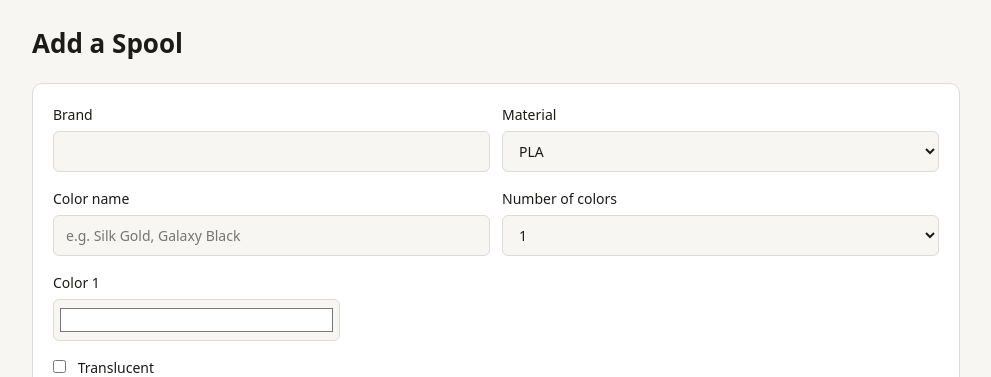
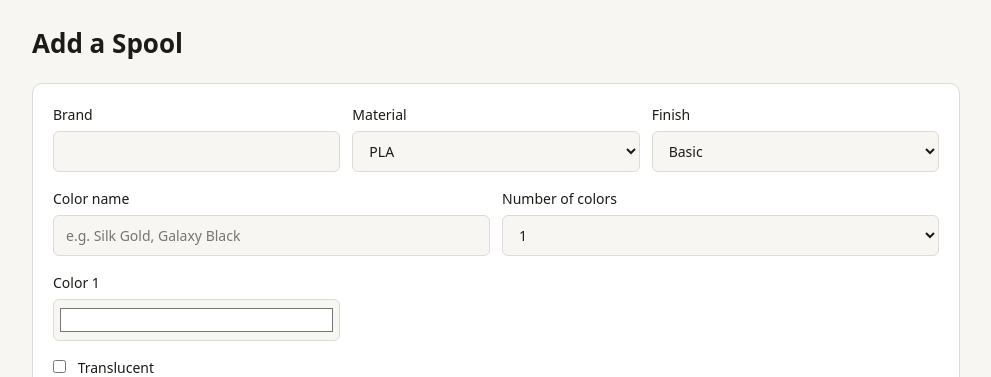
Before and after one commit to louisdimaano/spool-manager, a Flask app: page /spools/new in a window 1280 px wide. Shown: the part 68-445 px from the top of the page, without its empty margins (144-1135 px from the left). Run offline with Flask 3, Linux system fonts and the light colour scheme.

Commit message:
Added finish option to spoolmanager

```diff
--- a/app.py
+++ b/app.py
@@ -15,6 +15,7 @@ app.jinja_env.globals["stock_level"] = stock_level
 
 
 MATERIALS = ["PLA", "PETG", "ABS", "ASA", "TPU", "Other"]
+FINISHES = ["Basic", "Matte", "Silk", "Glow", "Sparkle", "Marble", "Wood"]
 LOW_STOCK_G = 150
 HEX_COLOR = re.compile(r"#[0-9a-fA-F]{6}")
 CHECKERBOARD = "repeating-conic-gradient(#d9d9d9 0% 25%, #ffffff 0% 50%) 0 0 / 16px 16px"
@@ -63,7 +64,10 @@ def read_spool_form(form):
     color = form.get("color", "").strip()
     if not (brand and material and color):
         errors.append("Brand, material, and color are required.")
-
+    finish = form.get("finish", "Basic")
+    if finish not in FINISHES:
+        errors.append("Pick a valid finish.")
+        finish = "Basic"
     color_count = form.get("color_count", "1")
     if color_count not in ("1", "2", "3"):
         errors.append("Pick 1, 2, or 3 colors.")
@@ -116,6 +120,9 @@ def read_spool_form(form):
         "in_dry_box": 1 if form.get("in_dry_box") else 0,
         "backup_brand": form.get("backup_brand", "").strip() or None,
         "notes": form.get("notes", "").strip() or None,
+        "material": material,
+        "finish": finish,
+        "color": color,
     }
     return values, errors
 
@@ -132,18 +139,18 @@ def spool_list():
 def add_spool():
     if request.method == "GET":
         return render_template("spool_form.html", heading="Add a Spool",
-                               errors=[], form={}, materials=MATERIALS)
+                               errors=[], form={}, materials=MATERIALS, finishes=FINISHES)
 
     values, errors = read_spool_form(request.form)
     if errors:
         return render_template("spool_form.html", heading="Add a Spool",
-                               errors=errors, form=request.form, materials=MATERIALS)
+                               errors=errors, form=request.form, materials=MATERIALS, finishes=FINISHES)
 
     conn = get_db()
     conn.execute(
-        "INSERT INTO spools (brand, material, color, color_hex, color_hex_2, color_hex_3, "
+        "INSERT INTO spools (brand, material, finish, color, color_hex, color_hex_2, color_hex_3, "
         "color_style, is_translucent, total_g, remaining_g, empty_spool_g, cost, cfs_slot, "
-        "in_dry_box, backup_brand, notes) VALUES (:brand, :material, :color, :color_hex, "
+        "in_dry_box, backup_brand, notes) VALUES (:brand, :material, :finish, :color, :color_hex, "
         ":color_hex_2, :color_hex_3, :color_style, :is_translucent, :total_g, :remaining_g, "
         ":empty_spool_g, :cost, :cfs_slot, :in_dry_box, :backup_brand, :notes)",
         values,
@@ -163,17 +170,17 @@ def edit_spool(spool_id):
         form = dict(spool)
         form["color_count"] = str(1 + bool(spool["color_hex_2"]) + bool(spool["color_hex_3"]))
         return render_template("spool_form.html", heading="Edit Spool", spool_id=spool_id,
-                               errors=[], form=form, materials=MATERIALS)
+                               errors=[], form=form, materials=MATERIALS, finishes=FINISHES)
 
     values, errors = read_spool_form(request.form)
     if errors:
         conn.close()
         return render_template("spool_form.html", heading="Edit Spool", spool_id=spool_id,
-                               errors=errors, form=request.form, materials=MATERIALS)
+                               errors=errors, form=request.form, materials=MATERIALS, finishes=FINISHES)
 
     values["id"] = spool_id
     conn.execute(
-        "UPDATE spools SET brand = :brand, material = :material, color = :color, "
+        "UPDATE spools SET brand = :brand, material = :material, finish = :finish, color = :color, "
         "color_hex = :color_hex, color_hex_2 = :color_hex_2, color_hex_3 = :color_hex_3, "
         "color_style = :color_style, is_translucent = :is_translucent, total_g = :total_g, "
         "remaining_g = :remaining_g, empty_spool_g = :empty_spool_g, cost = :cost, "
@@ -295,18 +302,19 @@ def check():
 def export_colors():
     conn = get_db()
     spools = conn.execute(
-        "SELECT * FROM spools WHERE remaining_g > 0 ORDER BY material, color"
+        "SELECT * FROM spools WHERE remaining_g > 0 ORDER BY material, finish, color"
     ).fetchall()
     conn.close()
 
     groups = {}
     for s in spools:
         colors = [c for c in (s["color_hex"], s["color_hex_2"], s["color_hex_3"]) if c]
-        key = (s["material"], s["color"].strip().lower(), tuple(colors),
+        key = (s["material"], s["finish"], s["color"].strip().lower(), tuple(colors),
                s["color_style"], s["is_translucent"])
         if key not in groups:
             groups[key] = {
                 "material": s["material"],
+                "finish": s["finish"],
                 "color": s["color"],
                 "hex": colors,
                 "style": s["color_style"] if len(colors) > 1 else "solid",
--- a/db.py
+++ b/db.py
@@ -18,6 +18,7 @@ NEW_COLUMNS = {
     "color_hex_3": "TEXT",
     "color_style": "TEXT NOT NULL DEFAULT 'split'",
     "is_translucent": "INTEGER NOT NULL DEFAULT 0",
+    "finish": "TEXT NOT NULL DEFAULT 'Basic'",
 }
 
 
--- a/schema.sql
+++ b/schema.sql
@@ -2,6 +2,7 @@ CREATE TABLE IF NOT EXISTS spools (
     id INTEGER PRIMARY KEY AUTOINCREMENT,
     brand TEXT NOT NULL,
     material TEXT NOT NULL,
+    finish TEXT NOT NULL DEFAULT 'Basic',
     color TEXT NOT NULL,
     color_hex TEXT,
     color_hex_2 TEXT,
--- a/templates/spool_form.html
+++ b/templates/spool_form.html
@@ -14,13 +14,19 @@
 {% endif %}
 
 <form method="post" class="card">
-    <div class="row">
+    <div class="row three">
         <p class="field"><label>Brand
                 <input name="brand" value="{{ form.get('brand') or '' }}" required></label></p>
         <p class="field"><label>Material
                 <select name="material" required>
                     {% for m in materials %}
                     <option value="{{ m }}" {% if form.get('material')==m %}selected{% endif %}>{{ m }}</option>
+                    {% endfor %}
+                </select></label></p>
+        <p class="field"><label>Finish
+                <select name="finish" required>
+                    {% for f in finishes %}
+                    <option value="{{ f }}" {% if form.get('finish')==f %}selected{% endif %}>{{ f }}</option>
                     {% endfor %}
                 </select></label></p>
     </div>
--- a/templates/spools.html
+++ b/templates/spools.html
@@ -18,6 +18,7 @@
                 </h2>
                 <div class="tags">
                     <span class="tag">{{ spool.material }}</span>
+                    {% if spool.finish != 'Basic' %}<span class="tag">{{ spool.finish | upper }}</span>{% endif %}
                     {% if spool.is_translucent %}<span class="tag">TRANSLUCENT</span>{% endif %}
                 </div>
             </div>
```
